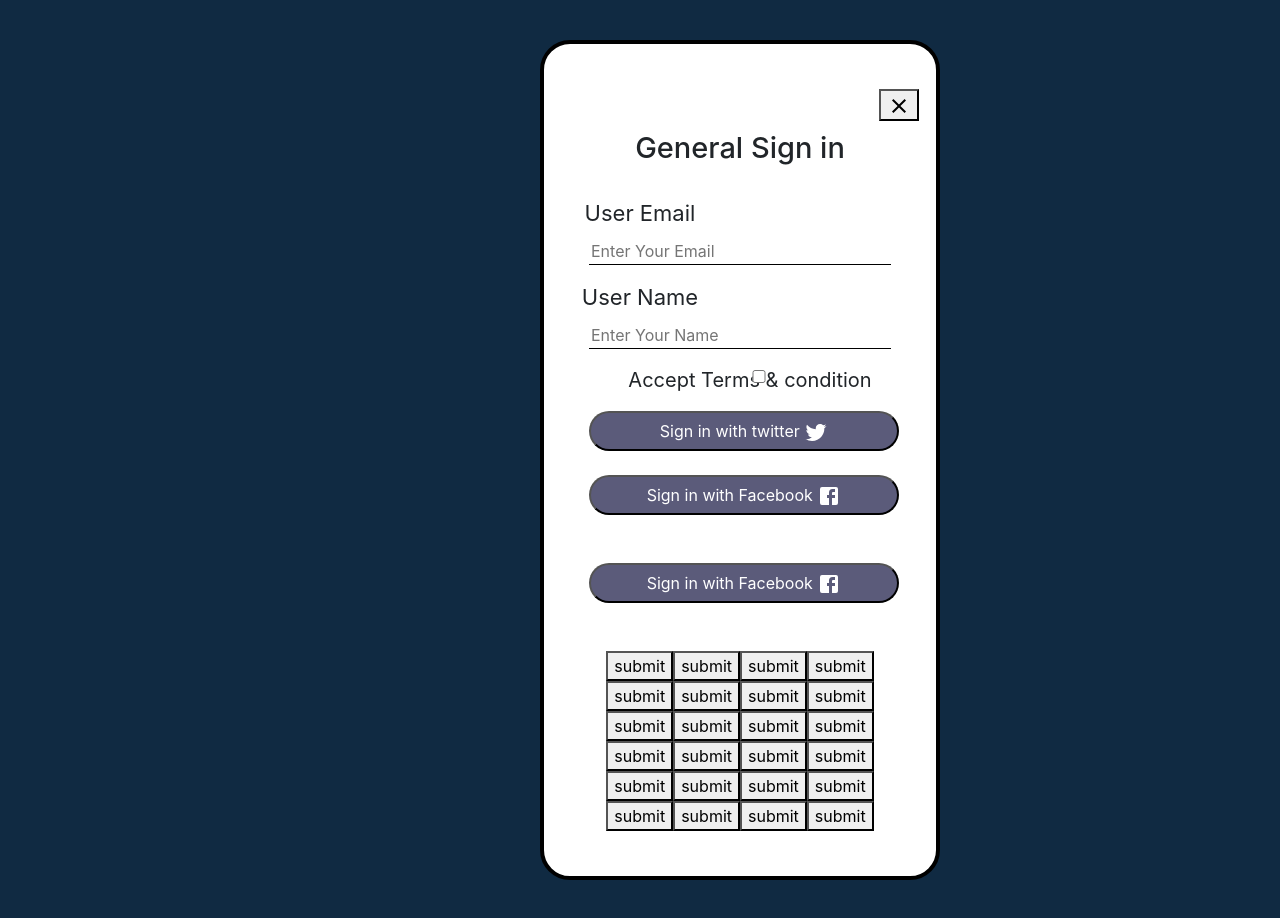
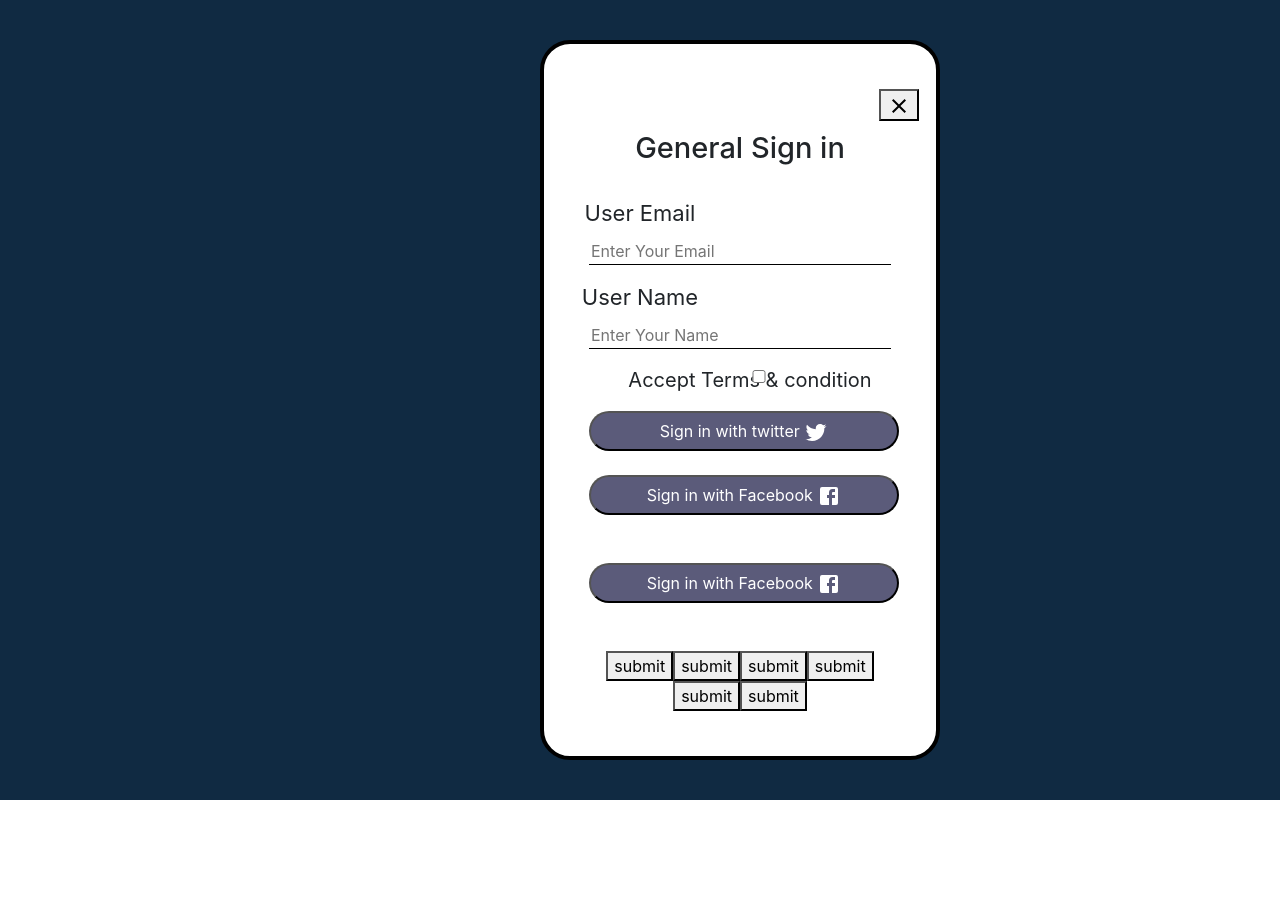
Before and after one commit to Yahiya-Zahour/pickupbiz, a React (Create React App) app: page / in a window 1280 px wide. After the commit the page ends 800 px from the top, so only its background shows below. Built offline with nearby package versions, Linux system fonts and the light colour scheme.

Commit message:
checking

```diff
--- a/src/Component/HeaderSection/MainBodyHeader/Practice.jsx
+++ b/src/Component/HeaderSection/MainBodyHeader/Practice.jsx
@@ -37,20 +37,7 @@
          <button>submit</button>
          <button>submit</button>    <button>submit</button>
          <button>submit</button>
-         <button>submit</button>
-         <button>submit</button>    <button>submit</button>
-         <button>submit</button>
-         <button>submit</button>
-         <button>submit</button>    <button>submit</button>
-         <button>submit</button>
-         <button>submit</button>
-         <button>submit</button>    <button>submit</button>
-         <button>submit</button>
-         <button>submit</button>
-         <button>submit</button>    <button>submit</button>
-         <button>submit</button>
-         <button>submit</button>
-         <button>submit</button>
+
 
                 </Form>
             </div>
```
